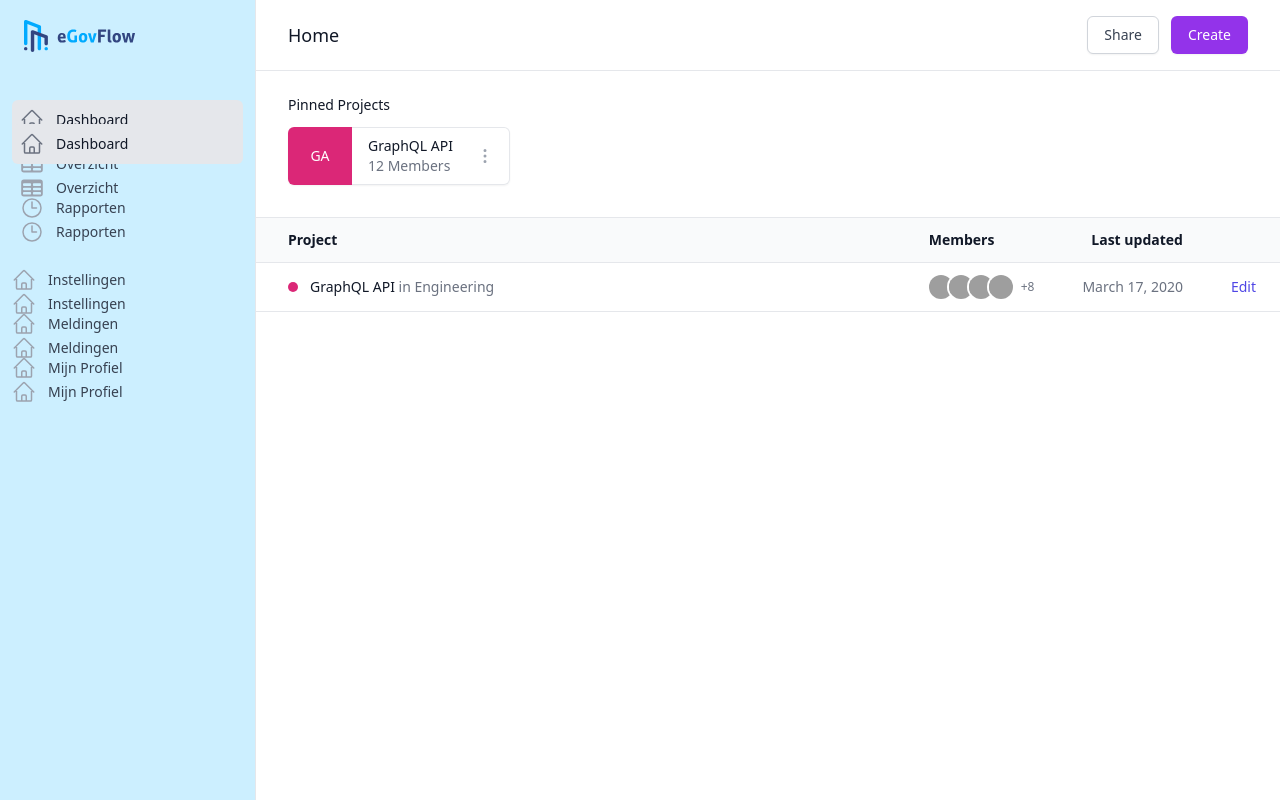
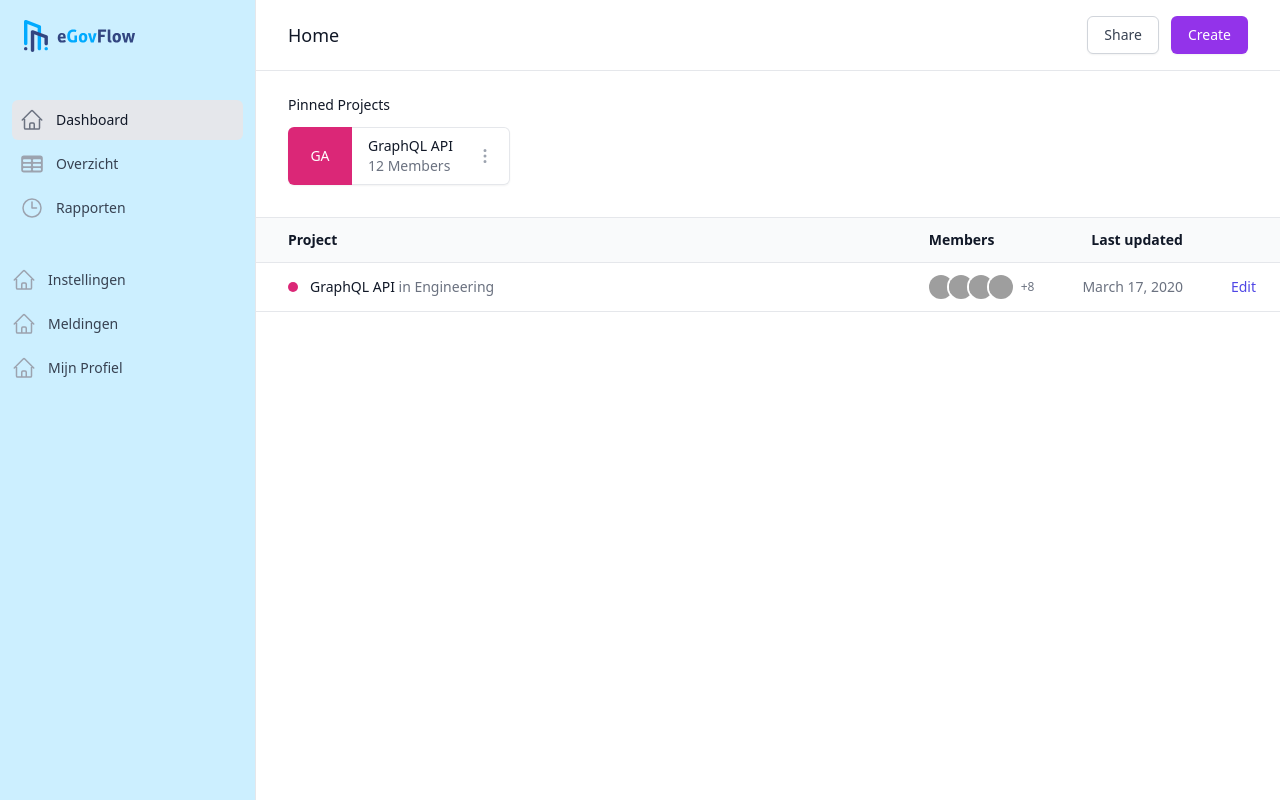
Before and after one commit to pieterjanscheir/Tailwind-for-the-win-vandenbroele, a Vue app: page / in a window 1280 px wide. Built offline with nearby package versions, Linux system fonts and the light colour scheme; grey boxes are pictures that could not be loaded.

Commit message:
Update HomeScreen.vue

```diff
--- a/src/components/HomeScreen.vue
+++ b/src/components/HomeScreen.vue
@@ -72,31 +72,6 @@
             <div class="mt-1 space-y-1" role="group" aria-labelledby="desktop-teams-headline">
               <a v-for="team in teams" :key="team.name" :href="team.href" class="group flex items-center rounded-md px-3 py-2 text-sm font-medium text-gray-700 hover:bg-gray-50 hover:text-gray-900">
 <!--                <span :class="[team.bgColorClass, 'w-2.5 h-2.5 mr-4 rounded-full']" aria-hidden="true" />-->
-                <component :is="team.icon" :class="[team.current ? 'text-gray-500' : 'text-gray-400 group-hover:text-gray-500', 'mr-3 flex-shrink-0 h-6 w-6']" aria-hidden="true" />
-                <span class="truncate">{{ team.name }}</span>
-              </a>
-            </div>
-          </div>
-        </nav>
-      </div>
-      <div class="mt-5 flex h-0 flex-1 flex-col  pt-1 ">
-
-        <!-- Navigation -->
-        <nav class="mt-6 px-3 grow ">
-          <div class="space-y-1">
-            <a v-for="item in navigation" :key="item.name" :href="item.href" :class="[item.current ? 'bg-gray-200 text-gray-900' : 'text-gray-700 hover:text-gray-900 hover:bg-gray-50', 'group flex items-center px-2 py-2 text-sm font-medium rounded-md']" :aria-current="item.current ? 'page' : undefined">
-              <component :is="item.icon" :class="[item.current ? 'text-gray-500' : 'text-gray-400 group-hover:text-gray-500', 'mr-3 flex-shrink-0 h-6 w-6']" aria-hidden="true" />
-              {{ item.name }}
-
-            </a>
-          </div>
-        </nav>
-        <nav>
-          <div class="mt-8 h-full ">
-            <!-- Secondary navigation -->
-            <div class="mt-1 space-y-1" role="group" aria-labelledby="desktop-teams-headline">
-              <a v-for="team in teams" :key="team.name" :href="team.href" class="group flex items-center rounded-md px-3 py-2 text-sm font-medium text-gray-700 hover:bg-gray-50 hover:text-gray-900">
-                <!--                <span :class="[team.bgColorClass, 'w-2.5 h-2.5 mr-4 rounded-full']" aria-hidden="true" />-->
                 <component :is="team.icon" :class="[team.current ? 'text-gray-500' : 'text-gray-400 group-hover:text-gray-500', 'mr-3 flex-shrink-0 h-6 w-6']" aria-hidden="true" />
                 <span class="truncate">{{ team.name }}</span>
               </a>
```
